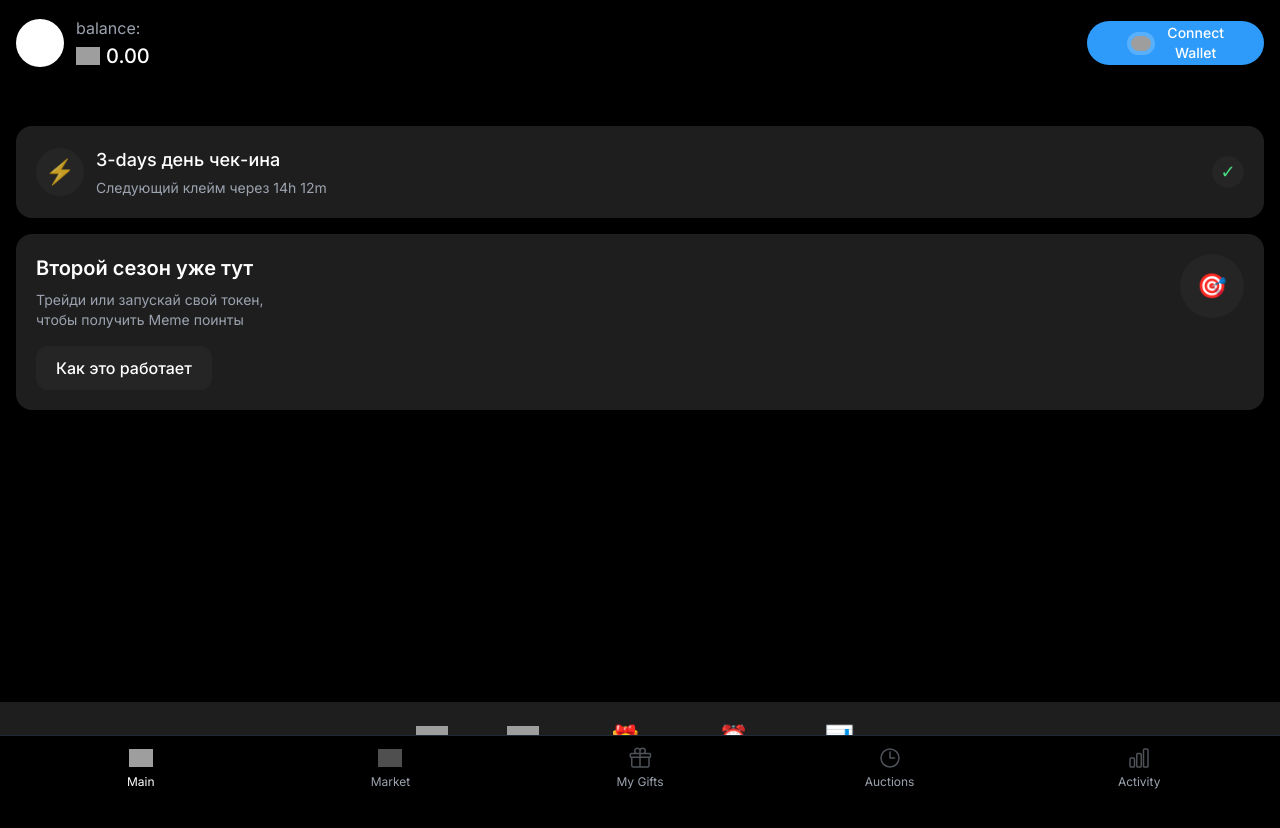
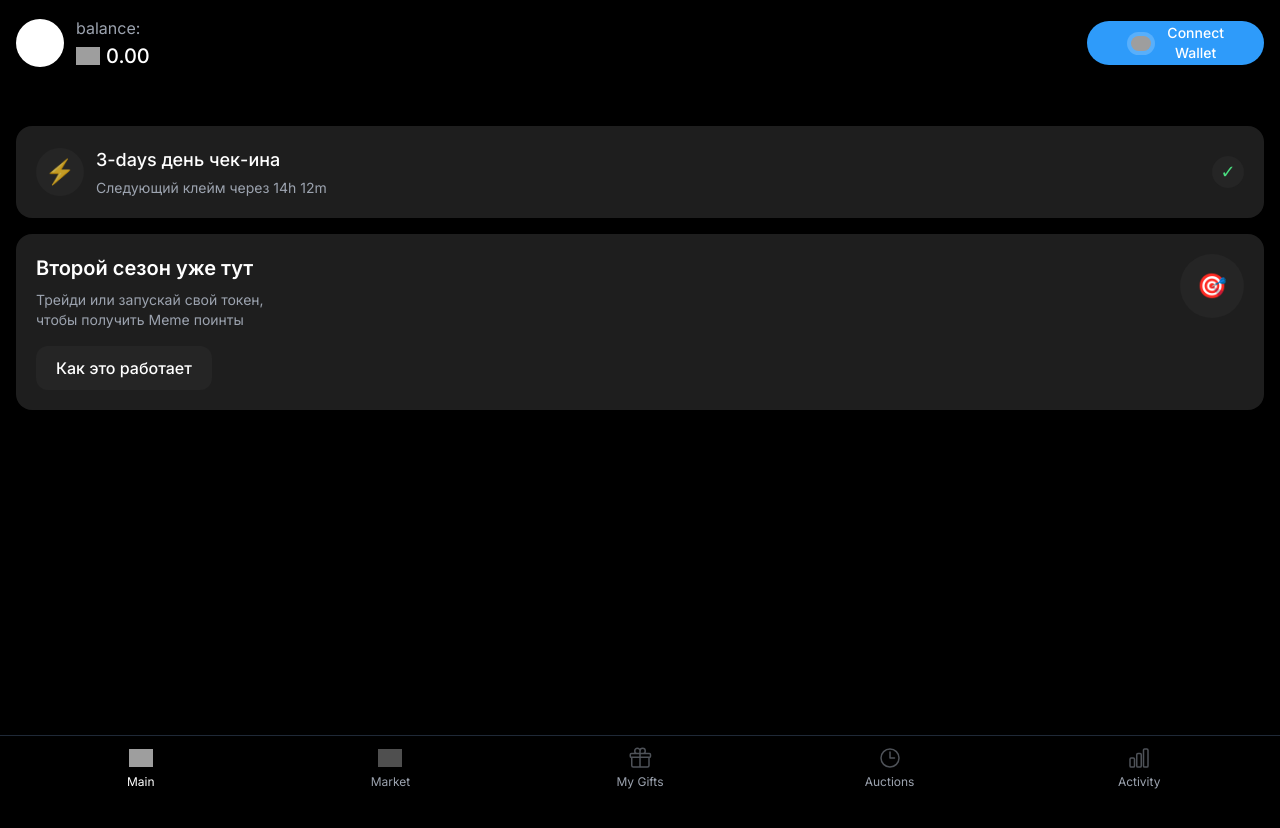
Before and after one commit to useriiefokrjkgjrkgkgkjkg/folder-number-1, a Next.js app: page / in a window 1280 px wide. Shown: the top 828 px of the page. Built offline with nearby package versions, Linux system fonts and the light colour scheme; grey boxes are pictures that could not be loaded.

Commit message:
Update: Remove bottom navigation panel

```diff
--- a/src/app/page.tsx
+++ b/src/app/page.tsx
@@ -1,7 +1,6 @@
 'use client';
 
 import Header from '@/components/Header';
-import Image from 'next/image';
 
 export default function Home() {
   return (
@@ -41,50 +40,6 @@ export default function Home() {
           </div>
         </div>
       </div>
-
-      {/* Bottom Navigation */}
-      <div className="fixed bottom-0 left-0 right-0 bg-[#1E1E1E] py-5 px-6 transition-transform duration-300 ease-in-out">
-        <div className="flex justify-between items-center max-w-md mx-auto">
-          <div className="flex flex-col items-center group cursor-pointer">
-            <Image
-              src="https://i.imgur.com/G6aMUah.png"
-              alt="Main"
-              width={32}
-              height={32}
-              className="mb-1.5 transition-transform duration-300 group-hover:scale-110"
-            />
-            <span className="text-white text-sm transition-colors duration-300 group-hover:text-[#2E9BFA]">Main</span>
-          </div>
-          <div className="flex flex-col items-center group cursor-pointer">
-            <Image
-              src="https://i.imgur.com/QmVe8A9.png"
-              alt="Market"
-              width={32}
-              height={32}
-              className="mb-1.5 transition-transform duration-300 group-hover:scale-110"
-            />
-            <span className="text-gray-400 text-sm transition-colors duration-300 group-hover:text-[#2E9BFA]">Market</span>
-          </div>
-          <div className="flex flex-col items-center group cursor-pointer">
-            <div className="w-8 h-8 mb-1.5 flex items-center justify-center transition-transform duration-300 group-hover:scale-110">
-              <span className="text-2xl text-gray-400 transition-colors duration-300 group-hover:text-[#2E9BFA]">🎁</span>
-            </div>
-            <span className="text-gray-400 text-sm transition-colors duration-300 group-hover:text-[#2E9BFA]">My Gifts</span>
-          </div>
-          <div className="flex flex-col items-center group cursor-pointer">
-            <div className="w-8 h-8 mb-1.5 flex items-center justify-center transition-transform duration-300 group-hover:scale-110">
-              <span className="text-2xl text-gray-400 transition-colors duration-300 group-hover:text-[#2E9BFA]">⏰</span>
-            </div>
-            <span className="text-gray-400 text-sm transition-colors duration-300 group-hover:text-[#2E9BFA]">Auctions</span>
-          </div>
-          <div className="flex flex-col items-center group cursor-pointer">
-            <div className="w-8 h-8 mb-1.5 flex items-center justify-center transition-transform duration-300 group-hover:scale-110">
-              <span className="text-2xl text-gray-400 transition-colors duration-300 group-hover:text-[#2E9BFA]">📊</span>
-            </div>
-            <span className="text-gray-400 text-sm transition-colors duration-300 group-hover:text-[#2E9BFA]">Activity</span>
-          </div>
-        </div>
-      </div>
     </main>
   );
 }
```
